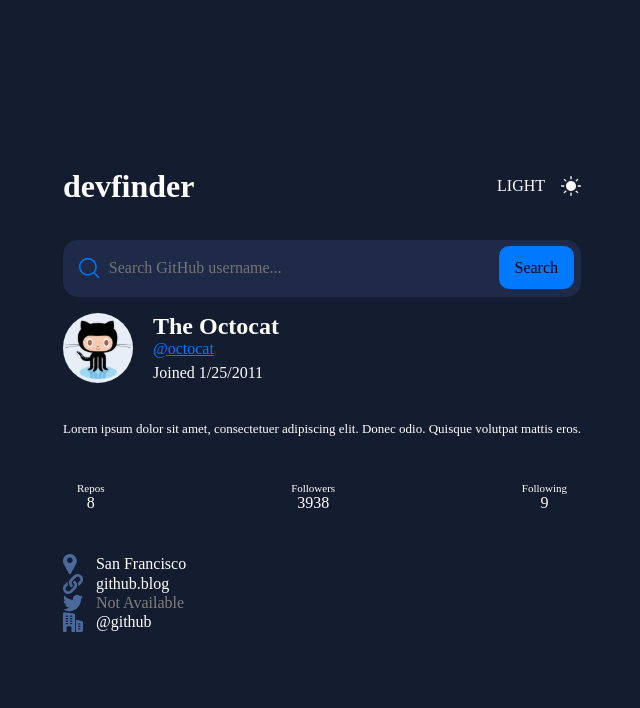
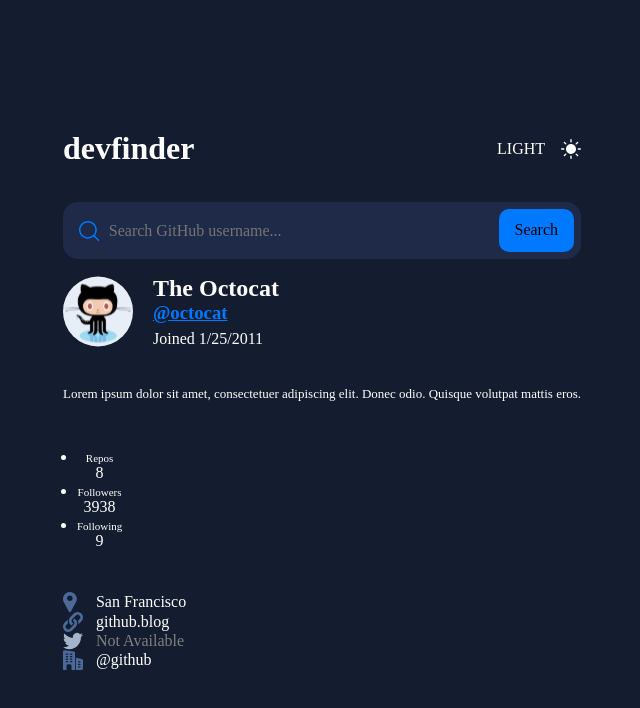
Before and after one commit to ronaldpaek/github-user-search-app, a React (Vite) app: page / in a window 1280 px wide. Shown: the top 708 px of the page, without its empty margins (318-958 px from the left). Built offline with nearby package versions, Linux system fonts and the light colour scheme.

Commit message:
Fix semantics for user sections

```diff
--- a/src/components/UserBio.jsx
+++ b/src/components/UserBio.jsx
@@ -2,7 +2,9 @@ import PropTypes from "prop-types";
 
 const UserBio = ({ bio }) => {
   return (
-    <p className="user-bio">{bio === null ? "This profile has no bio" : bio}</p>
+    <p className={bio === null ? "user-bio no-bio" : "user-bio"}>
+      {bio === null ? "This profile has no bio" : bio}
+    </p>
   );
 };
 
--- a/src/components/UserCard.jsx
+++ b/src/components/UserCard.jsx
@@ -8,6 +8,7 @@ const UserCard = ({ name, handle, html_url, joinDate }) => {
       <img className="user-avatar" src="/avatar.svg" alt="User avatar" />
       <div className="user-details">
         <h2 className="user-name">{name === null ? "Not Available" : name}</h2>
+        <h3>
           <a
             className="user-handle"
             href={formatUrl(html_url)}
@@ -16,6 +17,7 @@ const UserCard = ({ name, handle, html_url, joinDate }) => {
           >
             @{handle}
           </a>
+        </h3>
         <time className="joined-date" dateTime={joinDate}>
           Joined {new Date(joinDate).toLocaleDateString()}
         </time>
--- a/src/components/UserContactDetails.jsx
+++ b/src/components/UserContactDetails.jsx
@@ -5,13 +5,16 @@ import { formatUrl } from "../utils";
 const UserContactDetails = ({ location, website, twitter, company }) => {
   return (
     <section className="user-contact-details">
-      <ul>
+      <ul className="contact-details-list">
         <li className="contact-item">
-          <img
-            className="contact-icon"
-            src="/icon-location.svg"
-            alt="Location"
-          />
+          <div className="svg-container">
+            <svg height="20" width="14" xmlns="http://www.w3.org/2000/svg">
+              <path
+                d="M12.797 3.425C11.584 1.33 9.427.05 7.03.002a7.483 7.483 0 00-.308 0C4.325.05 2.17 1.33.955 3.425a6.963 6.963 0 00-.09 6.88l4.959 9.077.007.012c.218.38.609.606 1.045.606.437 0 .828-.226 1.046-.606l.007-.012 4.96-9.077a6.963 6.963 0 00-.092-6.88zm-5.92 5.638c-1.552 0-2.813-1.262-2.813-2.813s1.261-2.812 2.812-2.812S9.69 4.699 9.69 6.25 8.427 9.063 6.876 9.063z"
+                fill={location ? "#4b6a9b" : "#a5b4cd"}
+              />
+            </svg>
+          </div>
           <a
             className={`contact-info ${!location && "not-available"}`}
             href={
@@ -28,7 +31,14 @@ const UserContactDetails = ({ location, website, twitter, company }) => {
           </a>
         </li>
         <li className="contact-item">
-          <img className="contact-icon" src="/icon-website.svg" alt="Website" />
+          <div className="svg-container">
+            <svg height="20" width="20" xmlns="http://www.w3.org/2000/svg">
+              <g fill={website ? "#4b6a9b" : "#a5b4cd"}>
+                <path d="M7.404 5.012c-2.355 2.437-1.841 6.482.857 8.273.089.06.207.048.283-.027.568-.555 1.049-1.093 1.47-1.776a.213.213 0 00-.084-.3A2.743 2.743 0 018.878 10.1a2.64 2.64 0 01-.223-1.803c.168-.815 1.043-1.573 1.711-2.274l-.004-.002 2.504-2.555a2.568 2.568 0 013.648-.019 2.6 2.6 0 01.037 3.666l-1.517 1.56a.266.266 0 00-.06.273c.35 1.012.435 2.44.201 3.519-.006.03.031.05.053.028l3.228-3.295c2.062-2.105 2.044-5.531-.04-7.615a5.416 5.416 0 00-7.691.04L7.417 4.998l-.013.014z" />
+                <path d="M13.439 13.75a.401.401 0 00.006-.003c.659-1.204.788-2.586.48-3.933l-.002.002-.001-.001a5.434 5.434 0 00-2.19-3.124.3.3 0 00-.333.015c-.553.448-1.095 1.021-1.452 1.754a.243.243 0 00.096.317c.415.24.79.593 1.04 1.061h.001c.196.33.388.958.263 1.632-.116.894-1.019 1.714-1.736 2.453-.546.559-1.935 1.974-2.49 2.542a2.6 2.6 0 01-3.666.037 2.6 2.6 0 01-.038-3.666l1.521-1.564A.266.266 0 005 11.004c-.338-1.036-.43-2.432-.217-3.51.006-.03-.031-.049-.053-.027l-3.179 3.245c-2.083 2.126-2.066 5.588.04 7.693 2.125 2.083 5.57 2.048 7.653-.078.723-.81 3.821-3.678 4.195-4.577z" />
+              </g>
+            </svg>
+          </div>
           <a
             className={`contact-info ${!website && "not-available"}`}
             href={website === "" ? "" : formatUrl(website)}
@@ -39,7 +49,14 @@ const UserContactDetails = ({ location, website, twitter, company }) => {
           </a>
         </li>
         <li className="contact-item">
-          <img className="contact-icon" src="/icon-twitter.svg" alt="Twitter" />
+          <div className="svg-container">
+            <svg height="18" width="20" xmlns="http://www.w3.org/2000/svg">
+              <path
+                d="M20 2.799a8.549 8.549 0 01-2.363.647 4.077 4.077 0 001.804-2.266 8.194 8.194 0 01-2.6.993A4.099 4.099 0 009.75 4.977c0 .324.027.637.095.934-3.409-.166-6.425-1.8-8.452-4.288a4.128 4.128 0 00-.56 2.072c0 1.42.73 2.679 1.82 3.408A4.05 4.05 0 01.8 6.598v.045a4.119 4.119 0 003.285 4.028 4.092 4.092 0 01-1.075.135c-.263 0-.528-.015-.776-.07.531 1.624 2.038 2.818 3.831 2.857A8.239 8.239 0 01.981 15.34 7.68 7.68 0 010 15.285a11.543 11.543 0 006.29 1.84c7.545 0 11.67-6.25 11.67-11.667 0-.182-.006-.357-.015-.53A8.18 8.18 0 0020 2.798z"
+                fill={twitter ? "#4b6a9b" : "#a5b4cd"}
+              />
+            </svg>
+          </div>
           <a
             className={`contact-info ${!twitter && "not-available"}`}
             href={twitter === null ? "" : `https://twitter.com/${twitter}`}
@@ -50,7 +67,13 @@ const UserContactDetails = ({ location, website, twitter, company }) => {
           </a>
         </li>
         <li className="contact-item">
-          <img className="contact-icon" src="/icon-company.svg" alt="Company" />
+          <div className="svg-container">
+            <svg height="20" width="20" xmlns="http://www.w3.org/2000/svg">
+              <g fill={company ? "#4b6a9b" : "#a5b4cd"}>
+                <path d="M10.858 1.558L1.7.167A1.477 1.477 0 00.517.492 1.49 1.49 0 000 1.608v17.559c0 .458.375.833.833.833h2.709v-4.375c0-.808.65-1.458 1.458-1.458h2.083c.809 0 1.459.65 1.459 1.458V20h3.541V3a1.46 1.46 0 00-1.225-1.442zM4.583 12.292h-1.25a.625.625 0 010-1.25h1.25a.625.625 0 010 1.25zm0-2.5h-1.25a.625.625 0 010-1.25h1.25a.625.625 0 010 1.25zm0-2.5h-1.25a.625.625 0 010-1.25h1.25a.625.625 0 010 1.25zm0-2.5h-1.25a.625.625 0 010-1.25h1.25a.625.625 0 010 1.25zm4.167 7.5H7.5a.625.625 0 010-1.25h1.25a.625.625 0 010 1.25zm0-2.5H7.5a.625.625 0 010-1.25h1.25a.625.625 0 010 1.25zm0-2.5H7.5a.625.625 0 010-1.25h1.25a.625.625 0 010 1.25zm0-2.5H7.5a.625.625 0 010-1.25h1.25a.625.625 0 010 1.25zM18.85 9.035l-5.933-1.242V20h5.625A1.46 1.46 0 0020 18.542V10.46c0-.688-.47-1.274-1.15-1.425zM16.875 17.5h-1.25a.625.625 0 010-1.25h1.25a.625.625 0 010 1.25zm0-2.5h-1.25a.625.625 0 010-1.25h1.25a.625.625 0 010 1.25zm0-2.5h-1.25a.625.625 0 010-1.25h1.25a.625.625 0 010 1.25z" />
+              </g>
+            </svg>
+          </div>
           <a
             className={`contact-info ${!company && "not-available"}`}
             href={
@@ -68,10 +91,14 @@ const UserContactDetails = ({ location, website, twitter, company }) => {
 };
 
 UserContactDetails.propTypes = {
-  location: PropTypes.string.isRequired,
-  website: PropTypes.string.isRequired,
-  twitter: PropTypes.string.isRequired,
-  company: PropTypes.string.isRequired,
+  location: PropTypes.oneOfType([PropTypes.string, PropTypes.oneOf([null])])
+    .isRequired,
+  website: PropTypes.oneOfType([PropTypes.string, PropTypes.oneOf([null])])
+    .isRequired,
+  twitter: PropTypes.oneOfType([PropTypes.string, PropTypes.oneOf([null])])
+    .isRequired,
+  company: PropTypes.oneOfType([PropTypes.string, PropTypes.oneOf([null])])
+    .isRequired,
 };
 
 export default UserContactDetails;
--- a/src/components/UserStats.jsx
+++ b/src/components/UserStats.jsx
@@ -3,18 +3,20 @@ import PropTypes from "prop-types";
 const UserStats = ({ repos, followers, following }) => {
   return (
     <section className="user-stats">
-      <div className="stat-item">
-        <h3 className="stat-title">Repos</h3>
-        <p className="stat-value">{repos}</p>
-      </div>
-      <div className="stat-item">
-        <h3 className="stat-title">Followers</h3>
-        <p className="stat-value">{followers}</p>
-      </div>
-      <div className="stat-item">
-        <h3 className="stat-title">Following</h3>
-        <p className="stat-value">{following}</p>
-      </div>
+      <ul className="stats-list">
+        <li className="stat-item">
+          <h4 className="stat-title">Repos</h4>
+          <p className="stat-value">{repos}</p>
+        </li>
+        <li className="stat-item">
+          <h4 className="stat-title">Followers</h4>
+          <p className="stat-value">{followers}</p>
+        </li>
+        <li className="stat-item">
+          <h4 className="stat-title">Following</h4>
+          <p className="stat-value">{following}</p>
+        </li>
+      </ul>
     </section>
   );
 };
```
Lines whose indentation alone changed are shown as unchanged.
